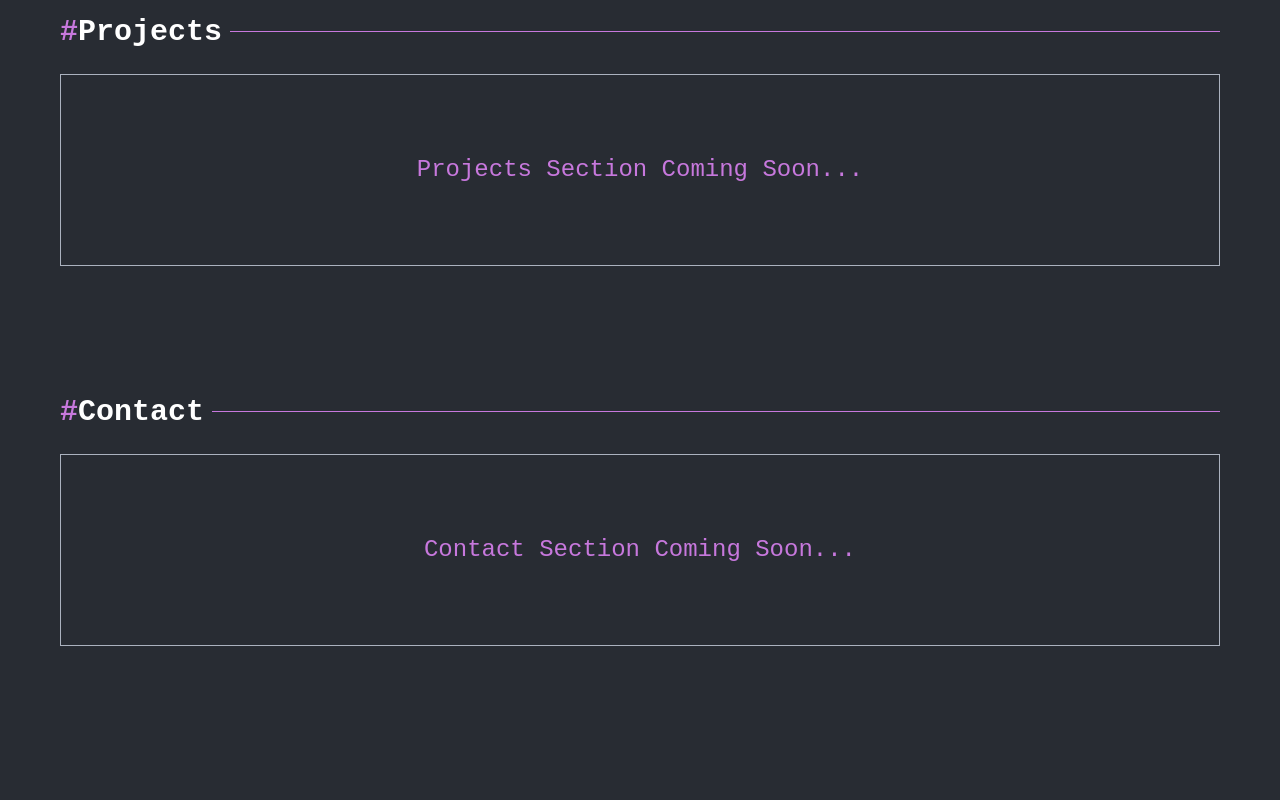
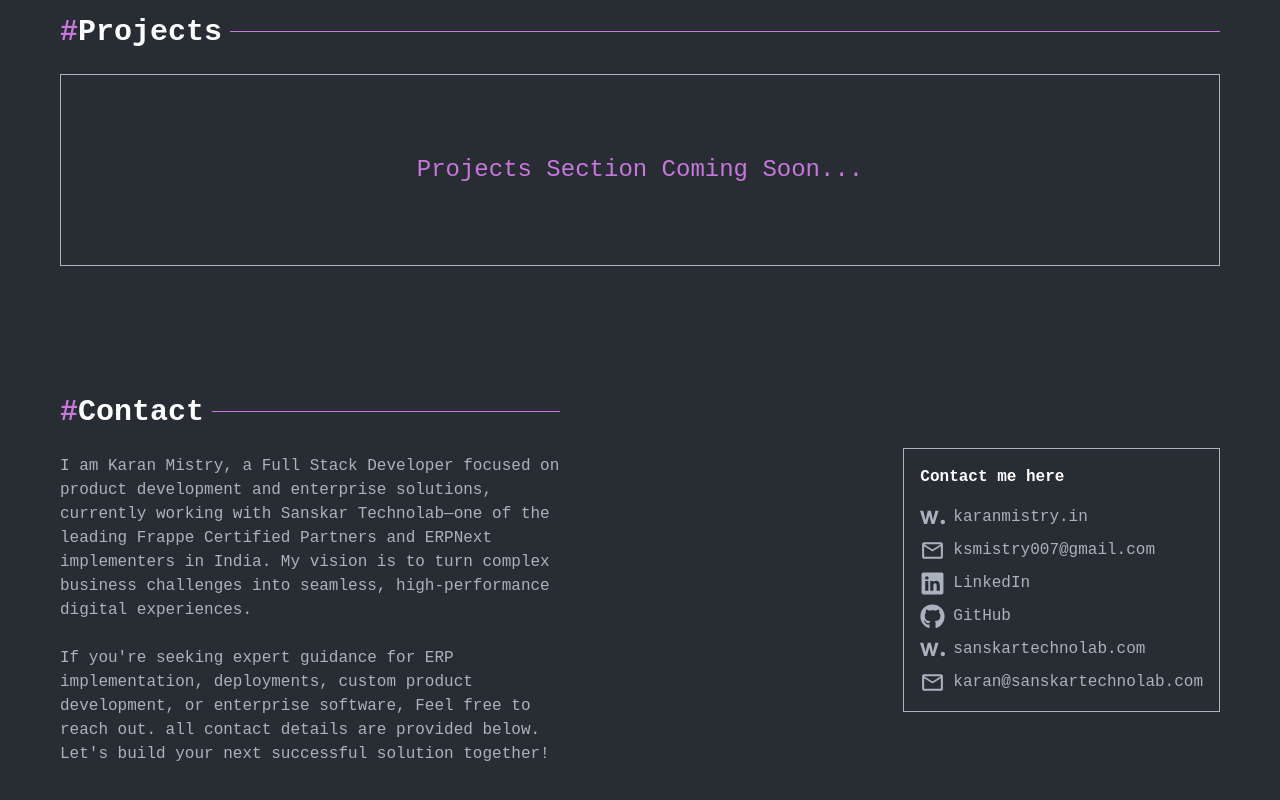
Before and after one commit to karanmistry007/portfolio-elias, a React (Vite) app: page /resume in a window 1280 px wide. Shown: the part 3451-4251 px from the top of the page. Before the commit the page ends 4161 px from the top, so only its background shows below. Built offline with nearby package versions, Linux system fonts and the light colour scheme.

Commit message:
[Chore]: Contact Page

```diff
--- /dev/null
+++ b/src/components/layouts/ContactCard.tsx
@@ -0,0 +1,30 @@
+import React from 'react';
+
+// ? TYPES
+interface ContactCardProps {
+    icon: React.ReactNode;
+    link: string;
+    details: string;
+}
+
+// ? MAIN COMPONENT
+const ContactCard: React.FC<ContactCardProps> = ({ icon, details, link }) => {
+    // ? RENDER
+    return (
+        <a
+            href={link}
+            target="_blank"
+            rel="noopener noreferrer"
+            title={details}
+            className="contact-card-item flex items-center gap-2 text-[#ABB2BF] hover:text-white transition-all duration-300"
+        >
+            {/* // ? CONTACT ICON */}
+            < div className="contact-icon text-xl" > {icon}</div >
+
+            {/* // ? CONTACT DETAILS */}
+            < div className="contact-info" > {details}</div >
+        </a >
+    );
+};
+
+export default ContactCard;
--- a/src/pages/Contact.tsx
+++ b/src/pages/Contact.tsx
@@ -1,5 +1,47 @@
-import ComingSoon from '../components/layouts/ComingSoon';
+import { FaGithub } from 'react-icons/fa';
+import { IoLogoLinkedin } from 'react-icons/io5';
+import { MdOutlineMailOutline } from 'react-icons/md';
+import { SiAwwwards } from 'react-icons/si';
+import ContactCard from '../components/layouts/ContactCard';
 import SectionH1 from '../components/ui/SectionH1';
+
+// ? CONTACT DATA
+const CONTACT_DETAILS: {
+    icon: React.ReactNode;
+    link: string;
+    details: string;
+}[] = [
+        {
+            icon: <SiAwwwards size={25} />,
+            link: 'https://karanmistry.in/',
+            details: 'karanmistry.in',
+        },
+        {
+            icon: <MdOutlineMailOutline size={25} />,
+            link: 'mailto:ksmistry007@gmail.com',
+            details: 'ksmistry007@gmail.com',
+        },
+        {
+            icon: <IoLogoLinkedin size={25} />,
+            link: 'https://www.linkedin.com/in/karan-mistry-506a83238/',
+            details: 'LinkedIn',
+        },
+        {
+            icon: <FaGithub size={25} />,
+            link: 'https://github.com/karanmistry007',
+            details: 'GitHub',
+        },
+        {
+            icon: <SiAwwwards size={25} />,
+            link: 'https://sanskartechnolab.com/',
+            details: 'sanskartechnolab.com',
+        },
+        {
+            icon: <MdOutlineMailOutline size={25} />,
+            link: 'mailto:karan@sanskartechnolab.com',
+            details: 'karan@sanskartechnolab.com',
+        },
+    ];
 
 // ? MAIN COMPONENT
 const Contact = () => {
@@ -8,12 +50,54 @@ const Contact = () => {
         <>
             <div className="container-1" id="contact">
                 <div className="contact-container py-8 md:py-12 lg:py-16 relative">
-                    {/* // ? CONTACT HEADING */}
-                    <SectionH1 message="Contact" />
+                    <div className="contact flex flex-col lg:flex-row gap-12 lg:gap-24 justify-between items-center relative">
+                        {/* // ? CONTACT CONTENT */}
+                        <div className="contact-content">
+                            {/* // ? CONTACT HEADING */}
+                            <SectionH1 message="Contact" />
 
-                    {/* // ? CONTACT CONTENT */}
-                    <div className="contact">
-                        <ComingSoon message="Contact Section Coming Soon..." />
+                            {/* // ? CONTACT TEXT */}
+                            <div className="contact-text text-[#ABB2BF] lg:max-w-[500px]">
+                                <p className="mb-6">
+                                    I am Karan Mistry, a Full Stack Developer focused on product
+                                    development and enterprise solutions, currently working with
+                                    Sanskar Technolab—one of the leading Frappe Certified Partners
+                                    and ERPNext implementers in India. My vision is to turn complex
+                                    business challenges into seamless, high-performance digital
+                                    experiences.
+                                </p>
+                                <p>
+                                    If you're seeking expert guidance for ERP implementation,
+                                    deployments, custom product development, or enterprise software,
+                                    Feel free to reach out. all contact details are provided below.
+                                    Let's build your next successful solution together!
+                                </p>
+                            </div>
+                        </div>
+
+                        {/* // ? CONTACT DETAILS */}
+                        <div className="contact-details w-full lg:w-auto">
+                            <div className="contact-card border border-[#ABB2BF] p-4">
+                                {/* // ? CONTACT CARD HEADING */}
+                                <div className="contact-card-content">
+                                    <h3 className="text-base text-white font-semibold mb-4">
+                                        Contact me here
+                                    </h3>
+
+                                    {/* // ? CONTACT CARD ITEMS */}
+                                    <div className="contact-card-items flex flex-col gap-2">
+                                        {CONTACT_DETAILS.map((contact, index) => (
+                                            <ContactCard
+                                                key={index}
+                                                icon={contact.icon}
+                                                link={contact.link}
+                                                details={contact.details}
+                                            />
+                                        ))}
+                                    </div>
+                                </div>
+                            </div>
+                        </div>
                     </div>
                 </div>
             </div>
```
